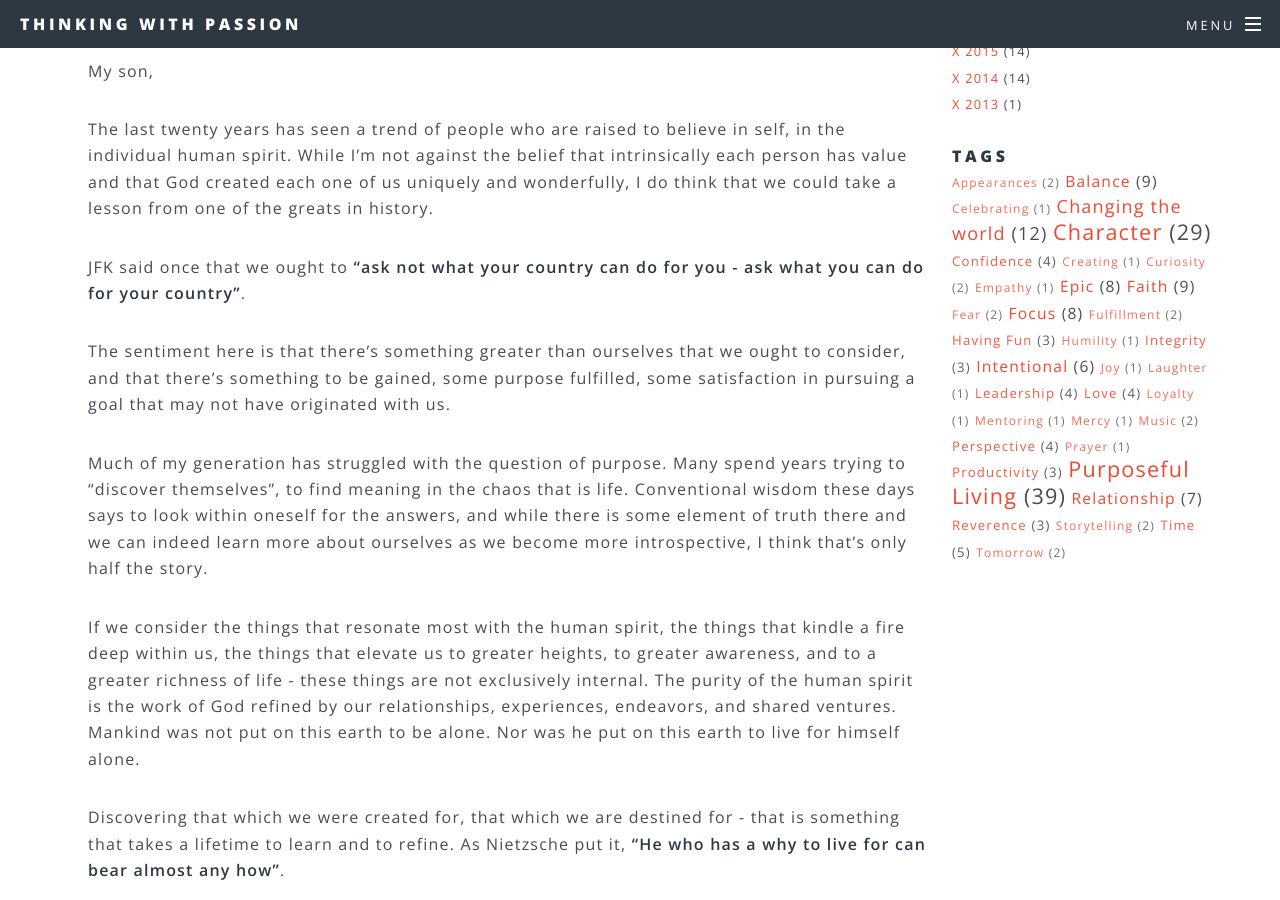
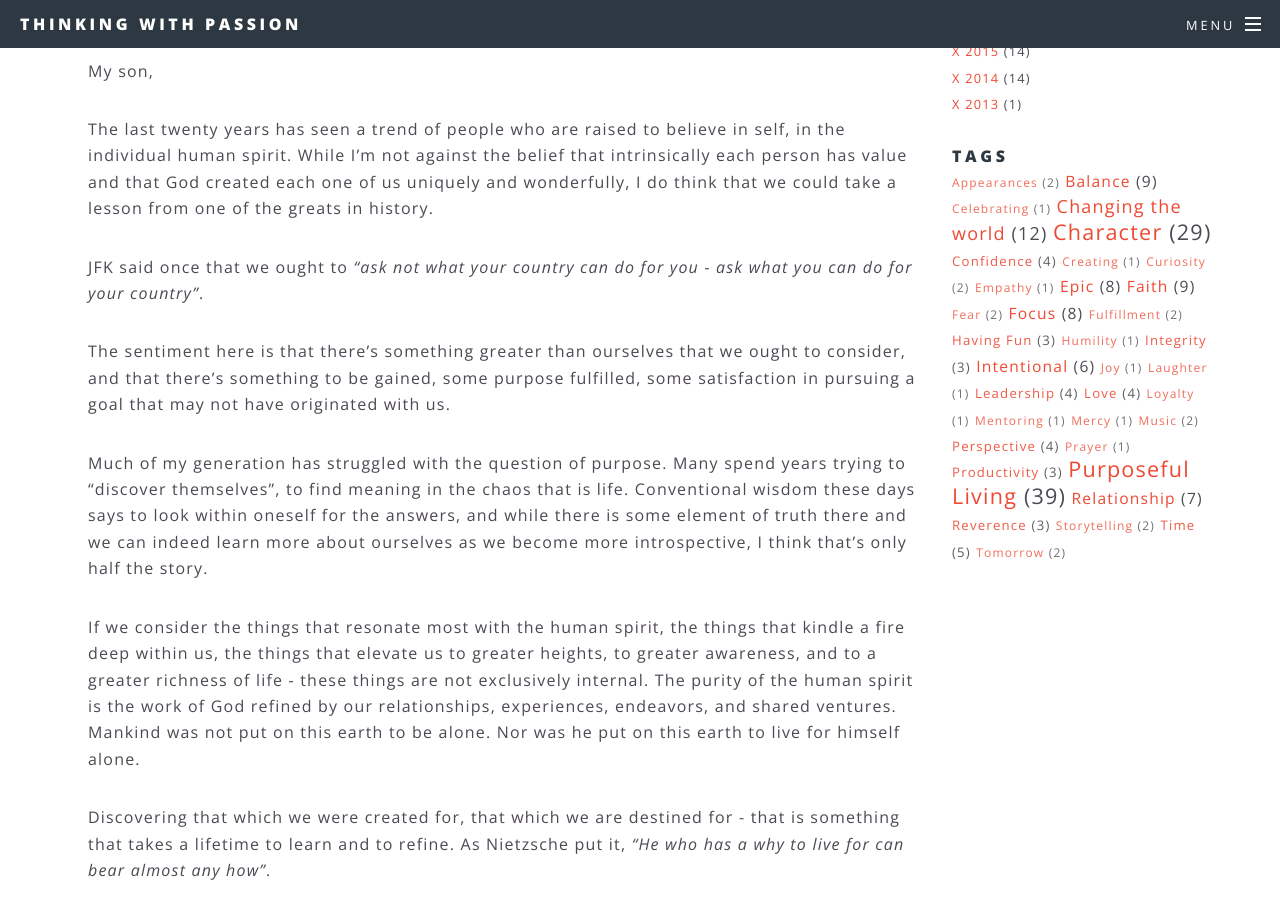
Before and after one commit to samng96/samng.me, a Jekyll site: the page built from letters-to-my-son/_posts/2016-09-01-what-does-life-want-from-me.markdown, in a window 1280 px wide and 900 px high, scrolled down 480 px. Built offline with Jekyll 4.4.1, drawn with Linux system fonts in a browser that asks for light colours.

Commit message:
Changing from bold to itatlics

```diff
--- a/letters-to-my-son/_posts/2016-09-01-what-does-life-want-from-me.markdown
+++ b/letters-to-my-son/_posts/2016-09-01-what-does-life-want-from-me.markdown
@@ -13,7 +13,7 @@ My son,
 
 The last twenty years has seen a trend of people who are raised to believe in self, in the individual human spirit. While I'm not against the belief that intrinsically each person has value and that God created each one of us uniquely and wonderfully, I do think that we could take a lesson from one of the greats in history.
 
-JFK said once that we ought to **"ask not what your country can do for you - ask what you can do for your country"**.
+JFK said once that we ought to *"ask not what your country can do for you - ask what you can do for your country"*.
 
 The sentiment here is that there's something greater than ourselves that we ought to consider, and that there's something to be gained, some purpose fulfilled, some satisfaction in pursuing a goal that may not have originated with us.
 
@@ -21,10 +21,10 @@ Much of my generation has struggled with the question of purpose. Many spend yea
 
 If we consider the things that resonate most with the human spirit, the things that kindle a fire deep within us, the things that elevate us to greater heights, to greater awareness, and to a greater richness of life - these things are not exclusively internal. The purity of the human spirit is the work of God refined by our relationships, experiences, endeavors, and shared ventures. Mankind was not put on this earth to be alone. Nor was he put on this earth to live for himself alone.
 
-Discovering that which we were created for, that which we are destined for - that is something that takes a lifetime to learn and to refine. As Nietzsche put it, **"He who has a why to live for can bear almost any how"**.
+Discovering that which we were created for, that which we are destined for - that is something that takes a lifetime to learn and to refine. As Nietzsche put it, *"He who has a why to live for can bear almost any how"*.
 
-The vital question then becomes this: **"What does life want from me?"**.
+The vital question then becomes this: *"What does life want from me?"*.
 
-In other words, what is the larger, grander venture that I **ought** to be a part of?
+In other words, what is the larger, grander venture that I *ought* to be a part of?
 
 My challenge to you is to discover what that is. And whether it is being a comfort for the weary, being a safe place for the oppressed, feeding the hungry, loving the downtrodden - no matter what it is, I urge you to run at it with all that you have. We keep talking about a deep sense of richness and fulfillment in life - this is one of the keys that will help get us there.
```
